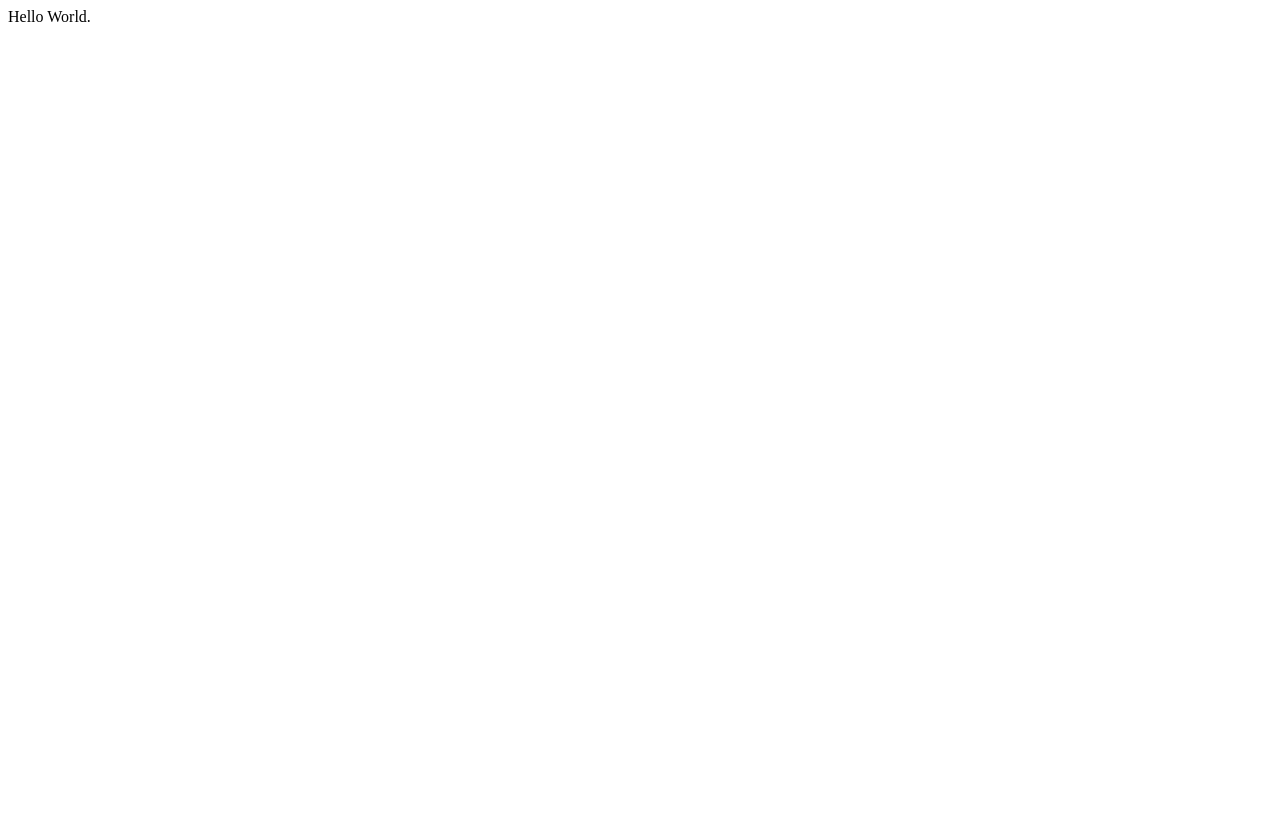
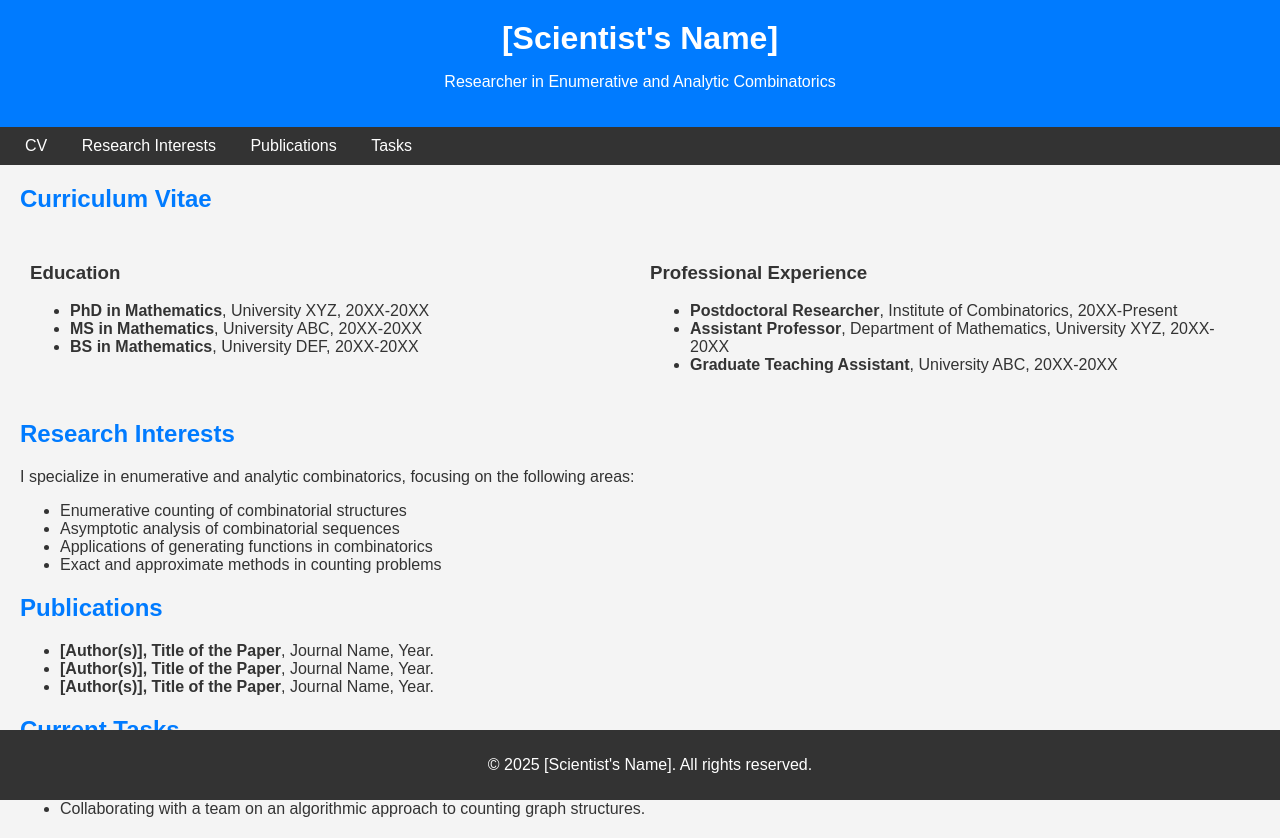
Before and after one commit to angeadimanana/angeadimanana.github.io, a plain HTML site: page index.html in a window 1280 px wide. Before the commit the page ends 800 px from the top, so only its background shows below. Drawn offline with Linux system fonts and the light colour scheme.

Commit message:
Update index.html

```diff
--- a/index.html
+++ b/index.html
@@ -1,8 +1,130 @@
-<html>
-  <head>
-    <title> CIMPA School Sample Webpage</title>
-  </head>
-  <body>
-    Hello World.
-  </body>
+<!DOCTYPE html>
+<html lang="en">
+<head>
+    <meta charset="UTF-8">
+    <meta name="viewport" content="width=device-width, initial-scale=1.0">
+    <meta name="author" content="Scientist Name">
+    <meta name="description" content="Homepage of [Scientist's Name], researcher in enumerative and analytic combinatorics">
+    <title>[Scientist's Name] - Homepage</title>
+    <link rel="stylesheet" href="style.css">
+    <style>
+        body {
+            font-family: Arial, sans-serif;
+            margin: 0;
+            padding: 0;
+            background-color: #f4f4f4;
+            color: #333;
+        }
+        header {
+            background-color: #007BFF;
+            color: white;
+            text-align: center;
+            padding: 20px;
+        }
+        header h1 {
+            margin: 0;
+        }
+        nav {
+            background-color: #333;
+            padding: 10px;
+        }
+        nav a {
+            color: white;
+            margin: 0 15px;
+            text-decoration: none;
+        }
+        section {
+            margin: 20px;
+        }
+        h2 {
+            color: #007BFF;
+        }
+        .content {
+            display: flex;
+            flex-wrap: wrap;
+        }
+        .content > div {
+            flex: 1;
+            padding: 10px;
+            min-width: 250px;
+        }
+        footer {
+            background-color: #333;
+            color: white;
+            text-align: center;
+            padding: 10px;
+            position: fixed;
+            width: 100%;
+            bottom: 0;
+        }
+    </style>
+</head>
+<body>
+    <header>
+        <h1>[Scientist's Name]</h1>
+        <p>Researcher in Enumerative and Analytic Combinatorics</p>
+    </header>
+
+    <nav>
+        <a href="#cv">CV</a>
+        <a href="#research">Research Interests</a>
+        <a href="#publications">Publications</a>
+        <a href="#tasks">Tasks</a>
+    </nav>
+
+    <section id="cv">
+        <h2>Curriculum Vitae</h2>
+        <div class="content">
+            <div>
+                <h3>Education</h3>
+                <ul>
+                    <li><strong>PhD in Mathematics</strong>, University XYZ, 20XX-20XX</li>
+                    <li><strong>MS in Mathematics</strong>, University ABC, 20XX-20XX</li>
+                    <li><strong>BS in Mathematics</strong>, University DEF, 20XX-20XX</li>
+                </ul>
+            </div>
+            <div>
+                <h3>Professional Experience</h3>
+                <ul>
+                    <li><strong>Postdoctoral Researcher</strong>, Institute of Combinatorics, 20XX-Present</li>
+                    <li><strong>Assistant Professor</strong>, Department of Mathematics, University XYZ, 20XX-20XX</li>
+                    <li><strong>Graduate Teaching Assistant</strong>, University ABC, 20XX-20XX</li>
+                </ul>
+            </div>
+        </div>
+    </section>
+
+    <section id="research">
+        <h2>Research Interests</h2>
+        <p>I specialize in enumerative and analytic combinatorics, focusing on the following areas:</p>
+        <ul>
+            <li>Enumerative counting of combinatorial structures</li>
+            <li>Asymptotic analysis of combinatorial sequences</li>
+            <li>Applications of generating functions in combinatorics</li>
+            <li>Exact and approximate methods in counting problems</li>
+        </ul>
+    </section>
+
+    <section id="publications">
+        <h2>Publications</h2>
+        <ul>
+            <li><strong>[Author(s)], Title of the Paper</strong>, Journal Name, Year.</li>
+            <li><strong>[Author(s)], Title of the Paper</strong>, Journal Name, Year.</li>
+            <li><strong>[Author(s)], Title of the Paper</strong>, Journal Name, Year.</li>
+        </ul>
+    </section>
+
+    <section id="tasks">
+        <h2>Current Tasks</h2>
+        <ul>
+            <li>Research on asymptotic enumeration of combinatorial classes.</li>
+            <li>Writing a paper on generating functions for non-crossing partitions.</li>
+            <li>Collaborating with a team on an algorithmic approach to counting graph structures.</li>
+        </ul>
+    </section>
+
+    <footer>
+        <p>&copy; 2025 [Scientist's Name]. All rights reserved.</p>
+    </footer>
+</body>
 </html>
```
